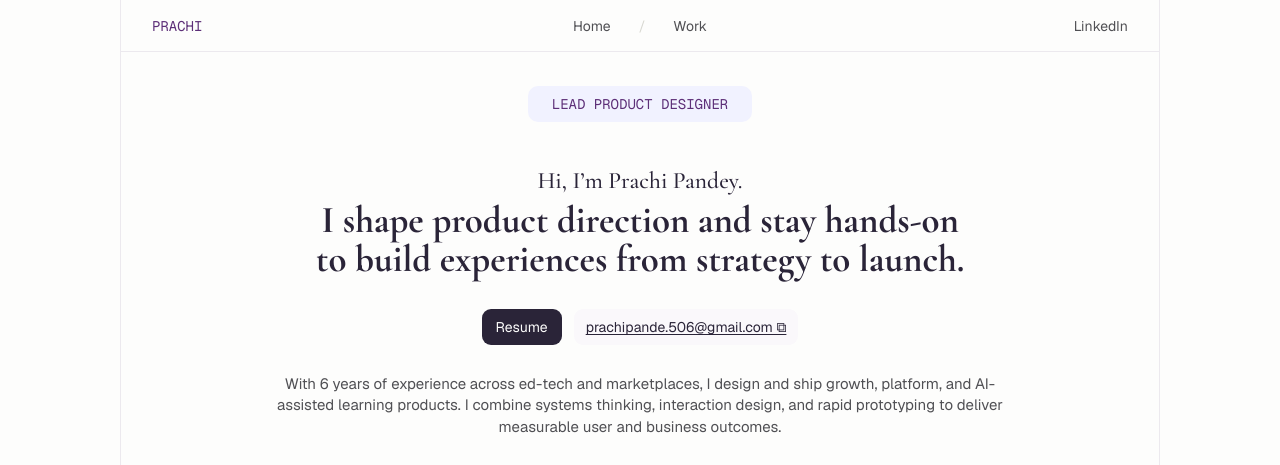
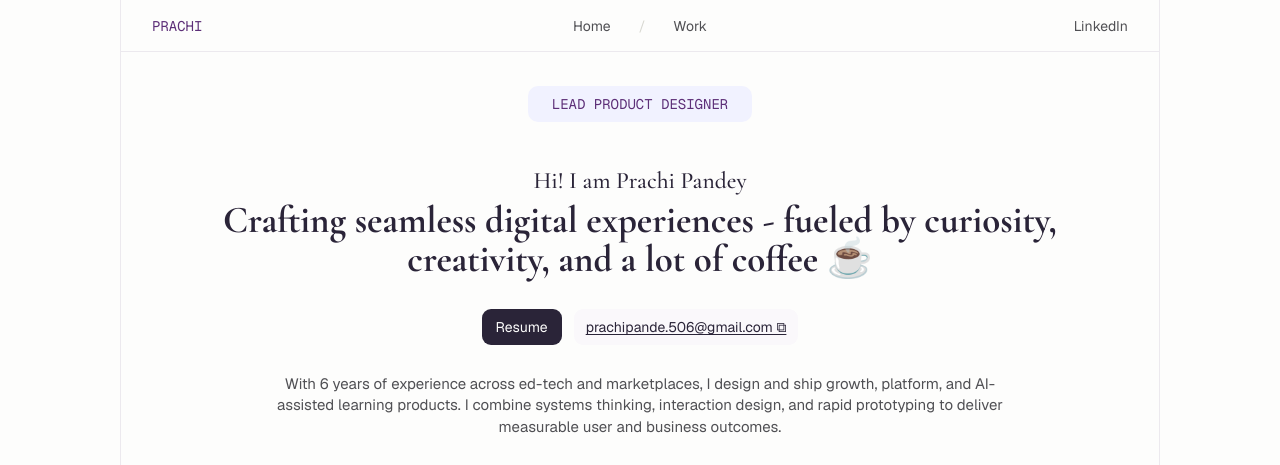
Before and after one commit to Prachiqwerty/prachi-portfolio, a plain HTML site: page index.html in a window 1280 px wide. Shown: the top 465 px of the page. Drawn offline with nearby package versions, Linux system fonts and the light colour scheme.

Commit message:
Restore original portfolio headline

```diff
--- a/index.html
+++ b/index.html
@@ -2112,7 +2112,7 @@
 
       <div class="hero-grid">
         <div>
-          <h1 class="hero-title"><span class="intro-line">Hi, I’m Prachi Pandey.</span><span class="craft-line">I shape product direction and stay hands-on</span><span class="craft-line">to build experiences from strategy to launch.</span></h1>
+          <h1 class="hero-title"><span class="intro-line">Hi! I am Prachi Pandey</span><span class="craft-line">Crafting seamless digital experiences - fueled by curiosity, creativity, and a lot of coffee ☕</span></h1>
           <div class="actions">
             <a class="button" href="https://drive.google.com/file/d/148aKkYxEED7ilc-Go8YxFYl0k6I98seG/view?usp=drivesdk" target="_blank" rel="noreferrer">Resume</a>
             <a class="email-chip" href="mailto:prachipande.506@gmail.com">prachipande.506@gmail.com ⧉</a>
```
